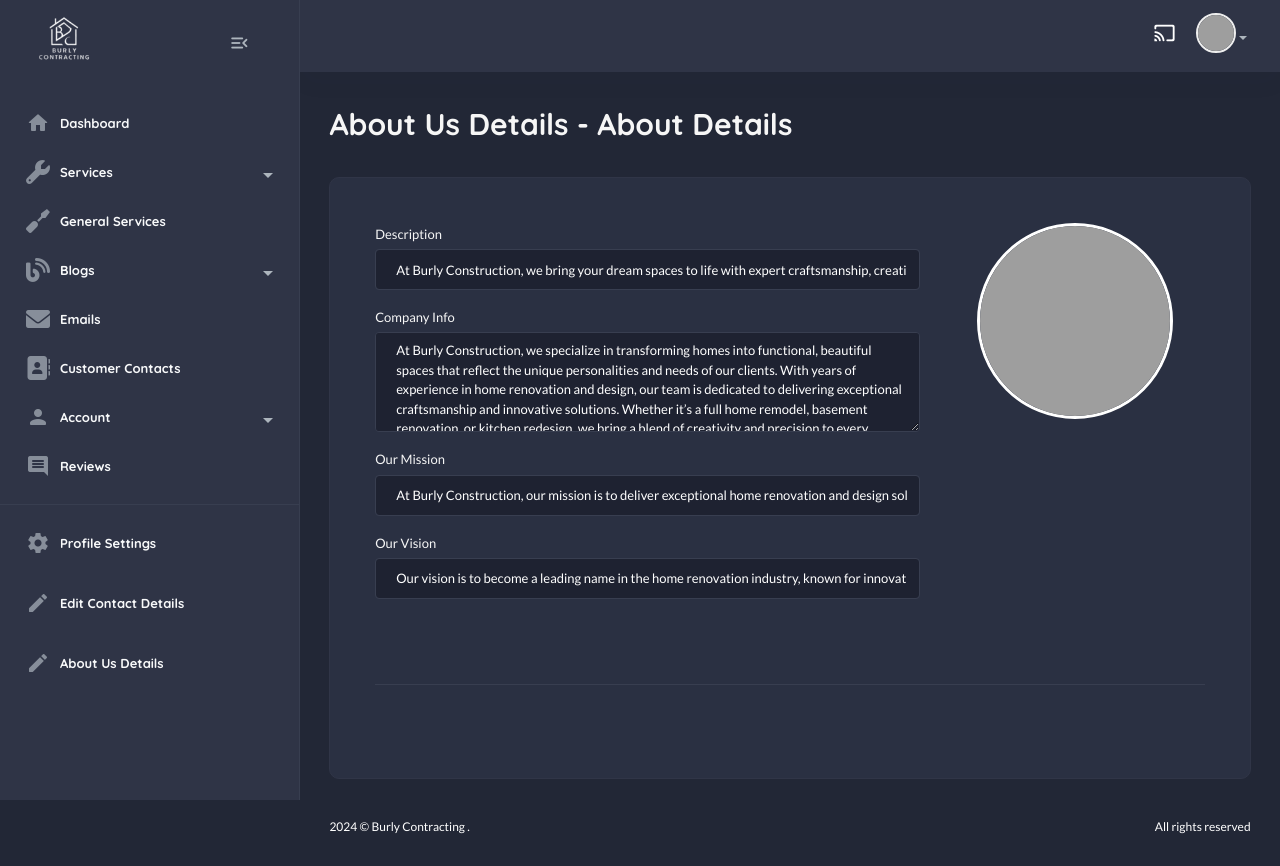
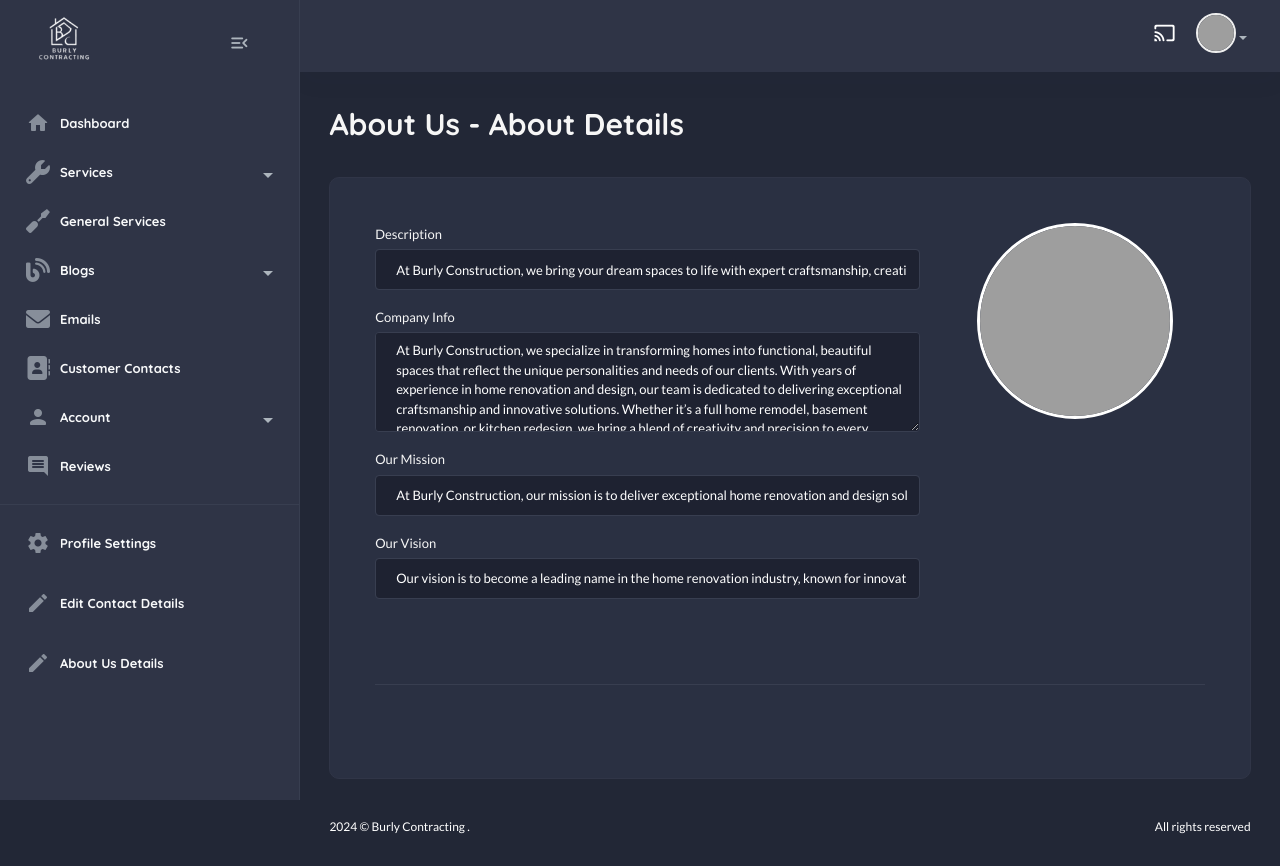
Before and after one commit to Aneela-Kiran/naafy-contracting, a Django app: page /useradmin/edit-about-us/ in a window 1280 px wide. Run offline with Django 5.2, Linux system fonts and the light colour scheme; data comes from the database, SQL or seed files in the repository; some libraries are stand-ins or nearby versions; grey boxes are pictures that could not be loaded.

Commit message:
About us changes

```diff
--- a/templates/useradmin/about-us.html
+++ b/templates/useradmin/about-us.html
@@ -3,7 +3,7 @@
         {% block content %}
             <section class="content-main">
                 <div class="content-header">
-                    <h2 class="content-title">About Us Details - About Details</h2>
+                    <h2 class="content-title">About Us - About Details</h2>
                 </div>
                 <div class="messagesTime">
                     {% if messages %}
```
